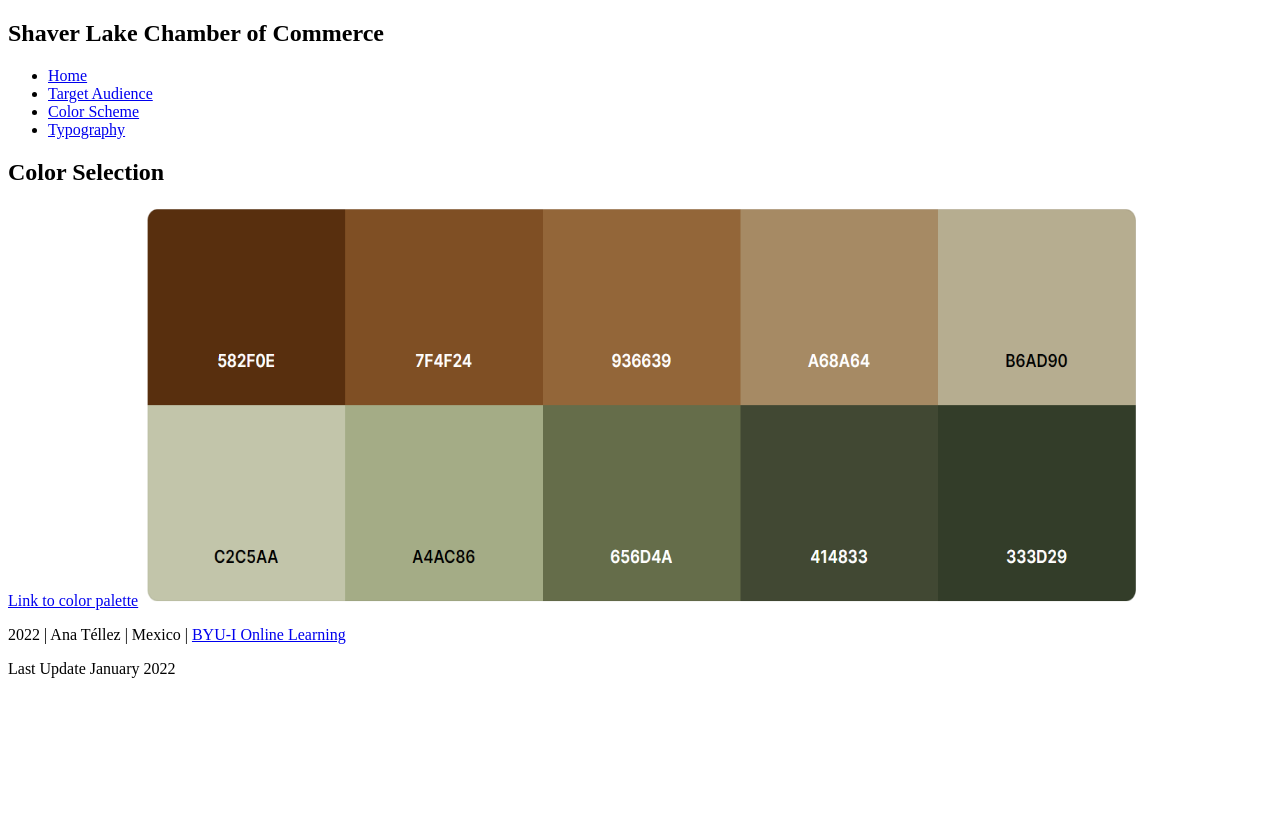
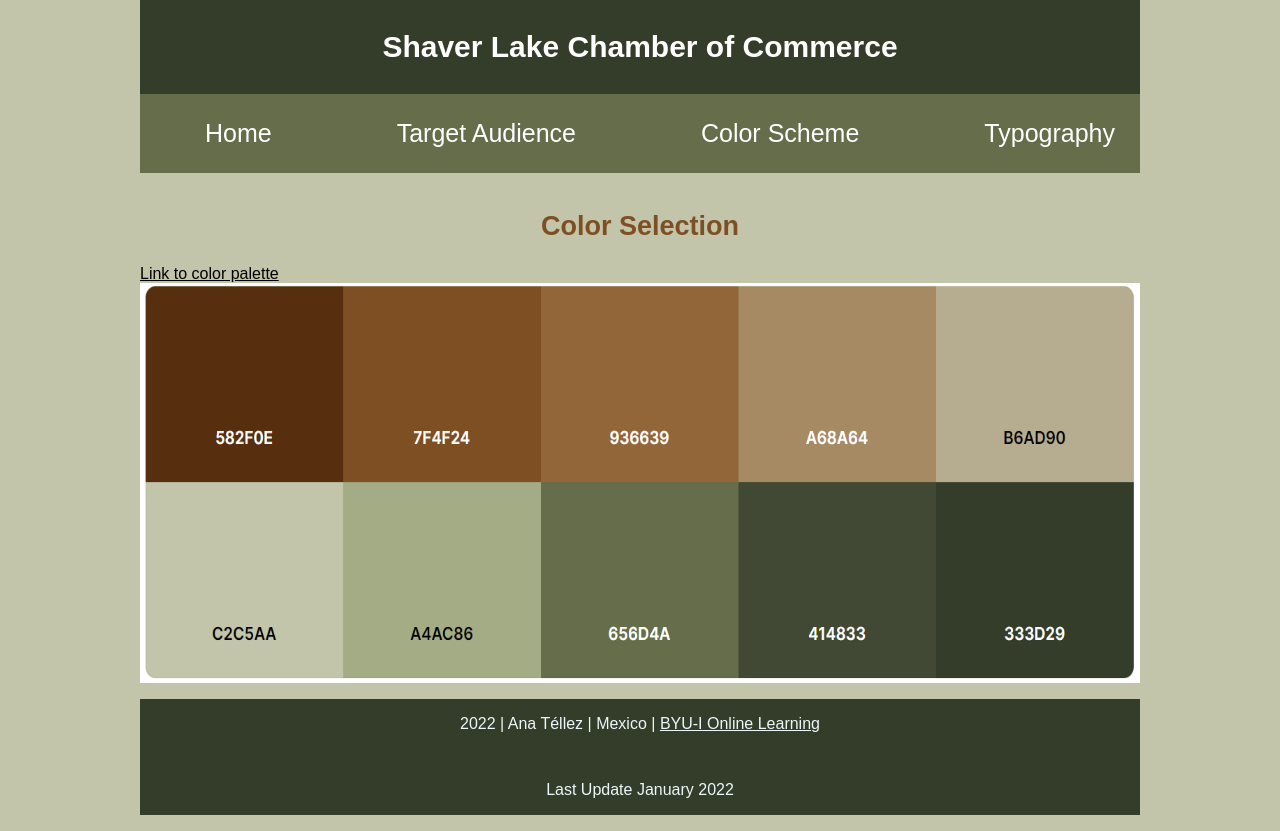
Before and after one commit to AnaKTellez/wdd230-1, a plain HTML site: page Week_3/colorscheme.html in a window 1280 px wide. Before the commit the page ends 800 px from the top, so only its background shows below. Drawn offline with Linux system fonts and the light colour scheme.

Commit message:
secondChanges

```diff
--- a/Week_3/colorscheme.html
+++ b/Week_3/colorscheme.html
@@ -5,7 +5,7 @@
     <meta http-equiv="X-UA-Compatible" content="IE=edge" />
     <meta name="viewport" content="width=device-width, initial-scale=1.0" />
     <title>Chamber of Commerce</title>
-    <link rel="stylesheet" href="../WEEK 03/style.css" />
+    <link rel="stylesheet" href="../Week_3/style.css" />
 
     <link rel="preconnect" href="https://fonts.googleapis.com" />
   </head>
@@ -14,10 +14,10 @@
       <nav class="navigation">
         <h2>Shaver Lake Chamber of Commerce </h2>
         <ul>
-          <li><a href="../WEEK 03/index.html">Home</a></li>
-          <li><a href="../WEEK 03/targetaudience.html">Target Audience</a></li>
-          <li><a href="../WEEK 03/colorscheme.html">Color Scheme</a></li>
-          <li><a href="../WEEK 03/typography.html">Typography</a></li>
+          <li><a href="../Week_3/index.html">Home</a></li>
+          <li><a href="../Week_3/targetaudience.html">Target Audience</a></li>
+          <li><a href="../Week_3/colorscheme.html">Color Scheme</a></li>
+          <li><a href="../Week_3/typography.html">Typography</a></li>
         </ul>
       </nav>
     </header>
```
Also changed, not shown: Week_1/Test.html (+1 -1 lines), Week_3/index.html (+5 -5 lines), Week_3/targetaudience.html (+5 -5 lines), Week_3/typography.html (+5 -5 lines).
